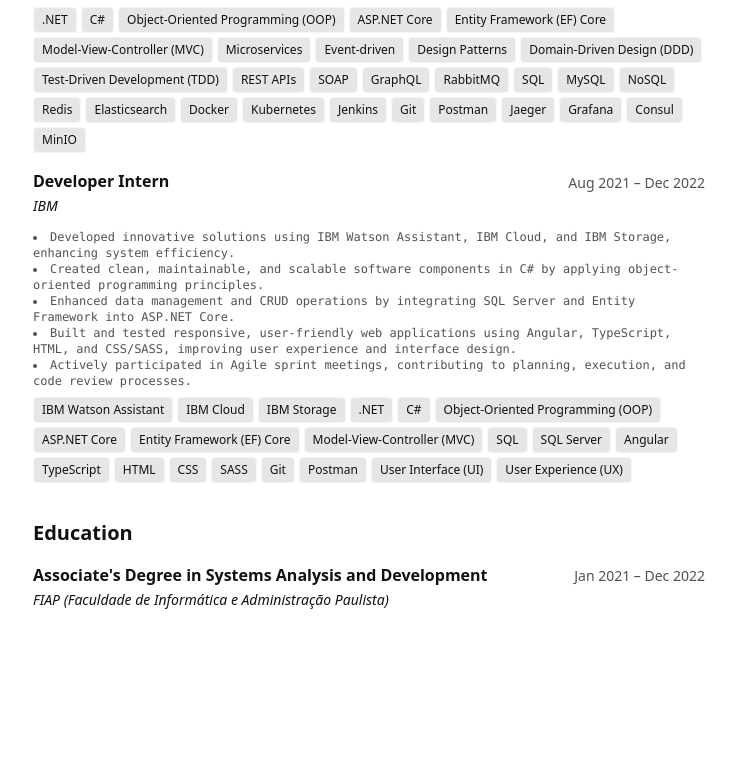
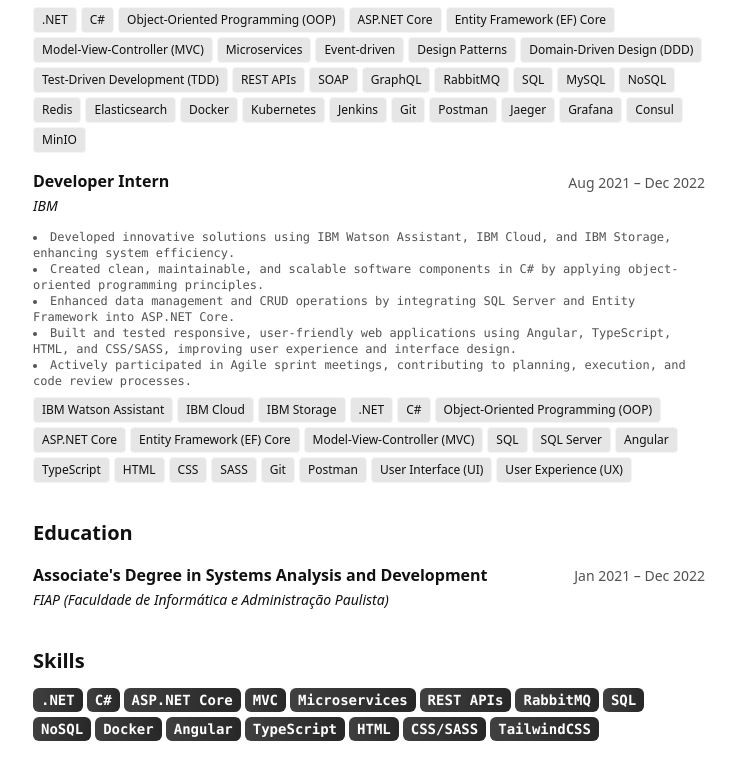
Before and after one commit to wilsonsouto/portfolio, an Angular app: page / in a window 1280 px wide. Shown: the part 711-1490 px from the top of the page, without its empty margins (271-1006 px from the left). Before the commit the page ends 1390 px from the top, so only its background shows below. Built offline with nearby package versions, Linux system fonts and the light colour scheme.

Commit message:
feat: add skills section component

```diff
--- a/src/app/app.component.html
+++ b/src/app/app.component.html
@@ -3,4 +3,5 @@
   <app-about class="flex min-h-0 flex-col gap-y-3 print:gap-y-1" />
   <app-experience class="flex min-h-0 flex-col gap-y-3 print:gap-y-1" />
   <app-education class="flex min-h-0 flex-col gap-y-3 print:gap-y-1" />
+  <app-skills class="flex min-h-0 flex-col gap-y-3 print:gap-y-1" />
 </main>
--- a/src/app/app.component.ts
+++ b/src/app/app.component.ts
@@ -4,6 +4,7 @@ import { HeaderComponent } from '@app/core/components/header/header.component';
 import { AboutComponent } from '@app/core/components/main/about/about.component';
 import { EducationComponent } from '@app/core/components/main/education/education.component';
 import { ExperienceComponent } from '@app/core/components/main/experience/experience.component';
+import { SkillsComponent } from '@app/core/components/main/skills/skills.component';
 
 @Component({
   selector: 'app-root',
@@ -14,6 +15,7 @@ import { ExperienceComponent } from '@app/core/components/main/experience/experi
     AboutComponent,
     ExperienceComponent,
     EducationComponent,
+    SkillsComponent
   ],
   templateUrl: './app.component.html',
 })
--- /dev/null
+++ b/src/app/core/components/main/skills/skills.component.html
@@ -0,0 +1,12 @@
+<app-section-title [attr.aria-label]="'Skills section'" [heading]="'Skills'" />
+<nav>
+  <ul class="flex list-none flex-wrap gap-1 p-0">
+    <li *ngFor="let skill of skills">
+      <div
+        class="inline-flex items-center text-nowrap rounded-md border-none bg-gradient-to-r from-neutral-700 to-neutral-800 px-2 py-0.5 font-mono text-sm font-semibold text-background outline-none transition-colors hover:bg-gradient-to-r hover:from-neutral-500 hover:to-neutral-600 print:text-[10px]"
+      >
+        {{ skill }}
+      </div>
+    </li>
+  </ul>
+</nav>
--- /dev/null
+++ b/src/app/core/components/main/skills/skills.component.ts
@@ -0,0 +1,29 @@
+import { CommonModule } from '@angular/common';
+import { Component } from '@angular/core';
+import { SectionTitleComponent } from '@app/shared/components/section-title/section-title.component';
+
+@Component({
+  selector: 'app-skills',
+  standalone: true,
+  imports: [SectionTitleComponent, CommonModule],
+  templateUrl: './skills.component.html',
+})
+export class SkillsComponent {
+  public skills: string[] = [
+    '.NET',
+    'C#',
+    'ASP.NET Core',
+    'MVC',
+    'Microservices',
+    'REST APIs',
+    'RabbitMQ',
+    'SQL',
+    'NoSQL',
+    'Docker',
+    'Angular',
+    'TypeScript',
+    'HTML',
+    'CSS/SASS',
+    'TailwindCSS',
+  ];
+}
```
Also changed, not shown: 1 other file (tests, documents, lock files or other folders).
